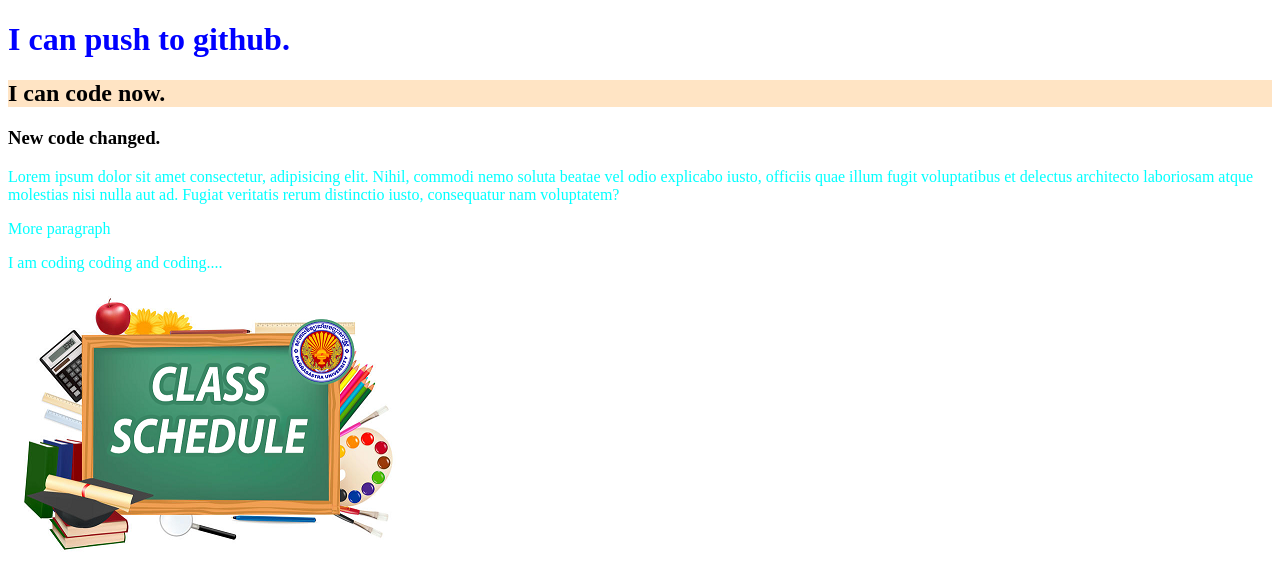
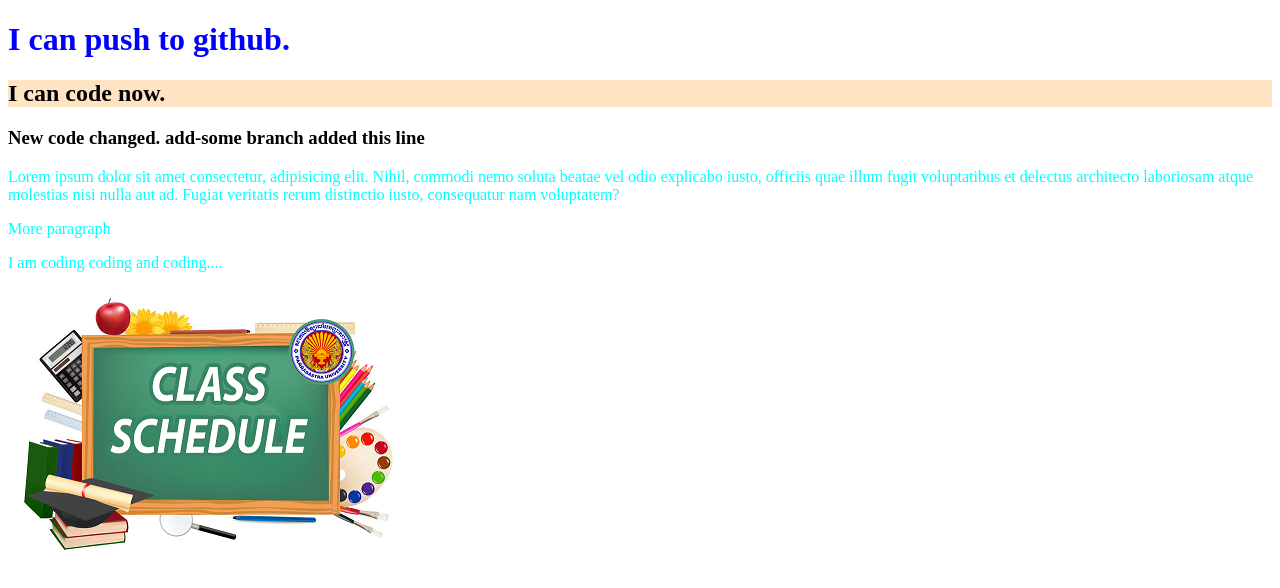
Before and after one commit to shahinctg/Basic-css-repo, a plain HTML site: page index.html in a window 1280 px wide. Drawn offline with Linux system fonts and the light colour scheme.

Commit message:
jhamela ashtese

```diff
--- a/index.html
+++ b/index.html
@@ -11,7 +11,7 @@
     <div>
         <h1>I can push to github.</h1>
         <h2>I can code now.</h2>
-        <h3>New code changed.</h3>
+        <h3>New code changed. add-some branch added this line</h3>
         <p>Lorem ipsum dolor sit amet consectetur, adipisicing elit. Nihil, commodi nemo soluta beatae vel odio explicabo iusto, officiis quae illum fugit voluptatibus et delectus architecto laboriosam atque molestias nisi nulla aut ad. Fugiat veritatis rerum distinctio iusto, consequatur nam voluptatem?</p>
     </div>
     <p>More paragraph</p>
```
